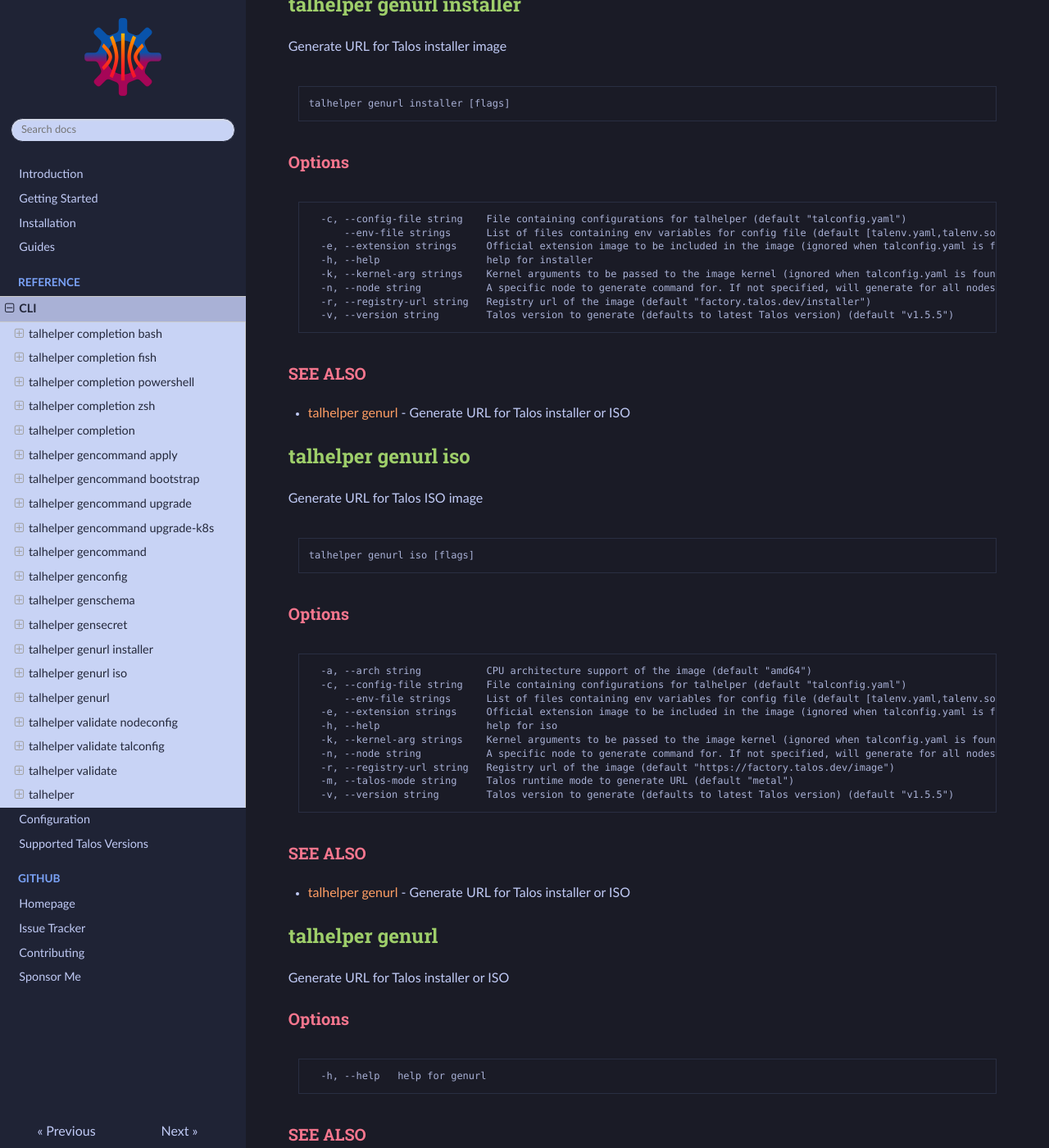
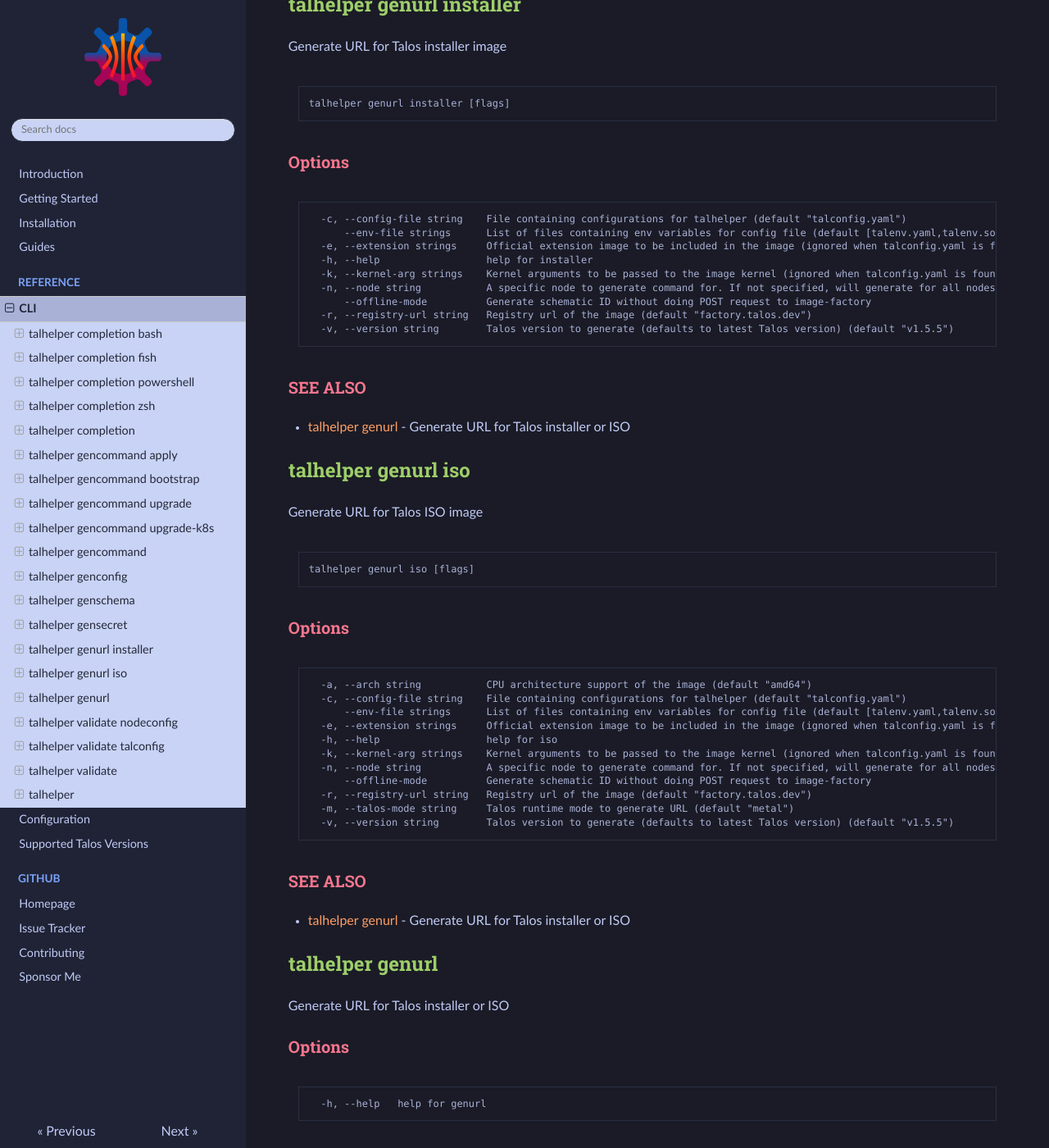
Before and after one commit to budimanjojo/talhelper, an MkDocs documentation site: the page built from docs/docs/reference/cli.md, in a window 1280 px wide and 1400 px high, scrolled down 9232 px. Shown: the whole window at 82% size. Built offline with MkDocs 1.6.1, drawn with Linux system fonts in a browser that asks for light colours; some of the changed text lies outside the part shown.

Commit message:
docs: update CLI reference documentation

````diff
--- a/docs/docs/reference/cli.md
+++ b/docs/docs/reference/cli.md
@@ -244,8 +244,7 @@ talhelper gencommand upgrade [flags]
 ### Options
 
 ```
-  -h, --help                  help for upgrade
-  -r, --registry-url string   Registry url of the image (default "factory.talos.dev/installer")
+  -h, --help   help for upgrade
 ```
 
 ### Options inherited from parent commands
@@ -329,6 +328,7 @@ talhelper genconfig [flags]
   -e, --env-file strings      List of files containing env variables for config file (default [talenv.yaml,talenv.sops.yaml,talenv.yml,talenv.sops.yml])
   -h, --help                  help for genconfig
       --no-gitignore          Create/update gitignore file too
+      --offline-mode          Generate schematic ID without doing POST request to image-factory
   -o, --out-dir string        Directory where to dump the generated files (default "./clusterconfig")
   -s, --secret-file strings   List of files containing secrets for the cluster (default [talsecret.yaml,talsecret.sops.yaml,talsecret.yml,talsecret.sops.yml])
   -m, --talos-mode string     Talos runtime mode to validate generated config (default "metal")
@@ -393,7 +393,8 @@ talhelper genurl installer [flags]
   -h, --help                  help for installer
   -k, --kernel-arg strings    Kernel arguments to be passed to the image kernel (ignored when talconfig.yaml is found)
   -n, --node string           A specific node to generate command for. If not specified, will generate for all nodes (ignored when talconfig.yaml is not found)
-  -r, --registry-url string   Registry url of the image (default "factory.talos.dev/installer")
+      --offline-mode          Generate schematic ID without doing POST request to image-factory
+  -r, --registry-url string   Registry url of the image (default "factory.talos.dev")
   -v, --version string        Talos version to generate (defaults to latest Talos version) (default "v1.5.5")
 ```
 
@@ -419,7 +420,8 @@ talhelper genurl iso [flags]
   -h, --help                  help for iso
   -k, --kernel-arg strings    Kernel arguments to be passed to the image kernel (ignored when talconfig.yaml is found)
   -n, --node string           A specific node to generate command for. If not specified, will generate for all nodes (ignored when talconfig.yaml is not found)
-  -r, --registry-url string   Registry url of the image (default "https://factory.talos.dev/image")
+      --offline-mode          Generate schematic ID without doing POST request to image-factory
+  -r, --registry-url string   Registry url of the image (default "factory.talos.dev")
   -m, --talos-mode string     Talos runtime mode to generate URL (default "metal")
   -v, --version string        Talos version to generate (defaults to latest Talos version) (default "v1.5.5")
 ```
````
